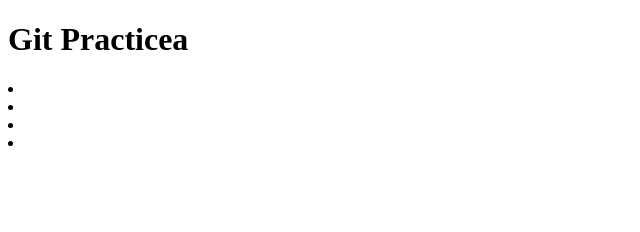
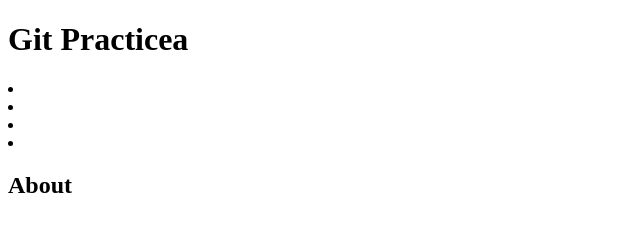
Before and after one commit to KoedaKotoe/git-lesson, a plain HTML site: page index.html in a window 1280 px wide. Shown: the whole page, without its empty margins (0-640 px from the left). Drawn offline with Linux system fonts and the light colour scheme.

Commit message:
mainの追加

```diff
--- a/index.html
+++ b/index.html
@@ -16,5 +16,11 @@
       <li class="list-item"></li>
     </nav>
   </header>
+
+  <main>
+    <section>
+      <h2>About</h2>
+    </section>
+  </main>
 </body>
 </html>
```
